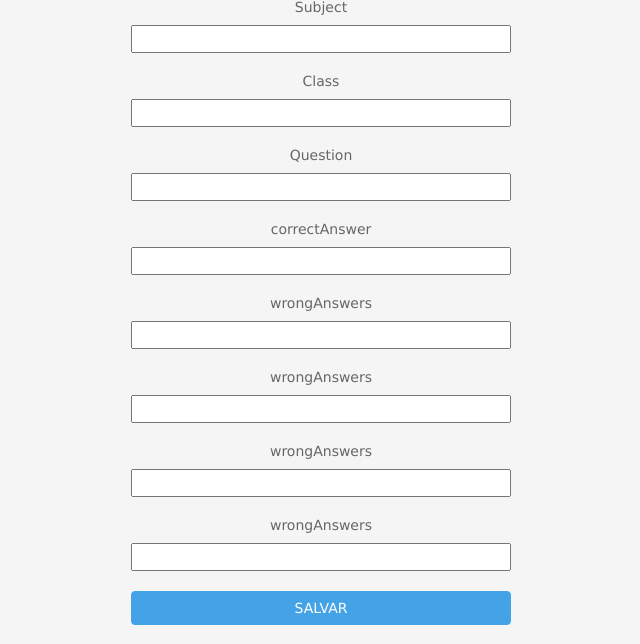
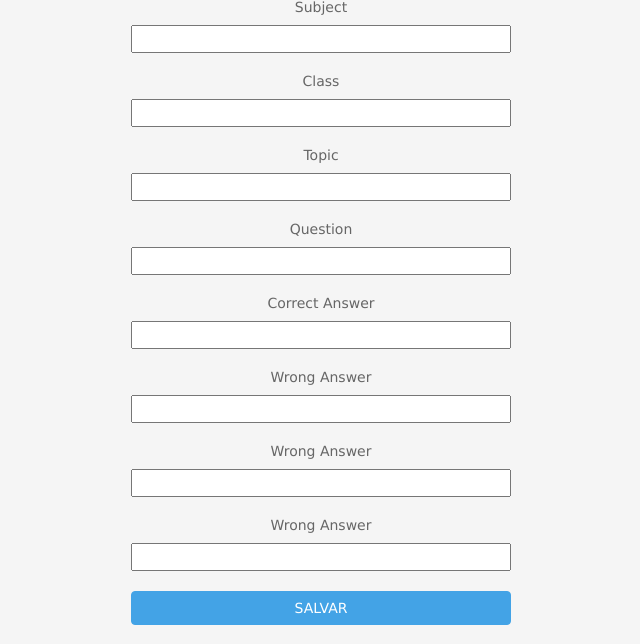
Before and after one commit to farneze/Project-Ironhack-FS-Application, a Node server app: page /addnewquestion in a window 1280 px wide. Shown: the part 143-787 px from the top of the page, without its empty margins (319-959 px from the left). Run offline with Node 20, Linux system fonts and the light colour scheme; some libraries are stand-ins or nearby versions.

Commit message:
Questions system can add questions now

```diff
--- a/routes/index.routes.js
+++ b/routes/index.routes.js
@@ -8,7 +8,7 @@ const passport = require("passport");
 // Importar model de usuario
 const User = require("../models/User.model");
 const Subject = require("../models/Subjects.model");
-const QuestionModel = require("../models/Question.model");
+const Question = require("../models/Question.model");
 // const User = require("../models/User.model");
 
 /* GET home page */
@@ -131,12 +131,17 @@ router.get("/addnewquestion", (req, res) => {
 });
 
 router.post("/addnewquestion", async (req, res) => {
-  const {topicId, question,correctAnswer, wrongAnswer} = req.body
-
+  let {subject, classs, topic, question, correctAnswer, ...wrongAnswer} = req.body
+  console.log(subject)
+  console.log(classs)
+  console.log(topic)
+  console.log(question)
+  console.log(correctAnswer)
+  console.log(wrongAnswer)
+  wrongAnswer = wrongAnswer.wrongAnswer
   try {
-
-    const newQuestion = await QuestionModel.create({
-      topicId,
+    const newQuestion = await Question.create({
+      topic,
       question,
       correctAnswer,
       wrongAnswer
@@ -144,7 +149,7 @@ router.post("/addnewquestion", async (req, res) => {
 
     // Redireciona para o formulario novamente
     // res.redirect("/signup");
-    res.redirect(307, "/login");
+    // res.redirect(307, "/login");
 
     console.log(result);
   } catch(err) {
--- a/views/addQuestion.hbs
+++ b/views/addQuestion.hbs
@@ -6,53 +6,54 @@ necessárias e enviará como metodo "post" para o indexRoutes --}}
 
 <form action="/addnewquestion" method="POST">
   <label>Subject</label>
-  <input type="text" name="Subject">
+  <input type="text" name="subject">
   {{!-- Mensagem de erro para validacao do formulario --}}
   {{#if subject}}
   {{> errorPartial subject}}
   {{/if}}
   <label>Class</label>
-  <input type="text" name="Class">
-  {{#if class}}
-  {{> errorPartial class}}
+  <input type="text" name="classs">
+  {{#if classs}}
+  {{> errorPartial classs}}
+  {{/if}}
+
+  <label>Topic</label>
+  <input type="text" name="topic">
+  {{#if topic}}
+  {{> errorPartial topic}}
   {{/if}}
 
   <label>Question</label>
-  <input type="text" name="Question" rows="4" cols="50">
+  <input type="text" name="question" rows="4" cols="50">
   {{#if question}}
   {{> errorPartial question}}
   {{/if}}
 
-  <label>correctAnswer</label>
-  <input type="text" name="Correct Answer" rows="4" cols="50">
+  <label>Correct Answer</label>
+  <input type="text" name="correctAnswer" rows="4" cols="50">
   {{#if correctAnswer}}
   {{> errorPartial correctAnswer}}
   {{/if}}
 
 
-  <label> wrongAnswers</label>
-  <input type="text" name=" Wrong Answers" rows="4" cols="50">
+  <label>Wrong Answer</label>
+  <input type="text" name="wrongAnswer" rows="4" cols="50">
   {{#if  wrongAnswers}}
   {{> errorPartial  wrongAnswers}}
   {{/if}}
 
-  <label> wrongAnswers</label>
-  <input type="text" name=" Wrong Answers" rows="4" cols="50">
+  <label>Wrong Answer</label>
+  <input type="text" name="wrongAnswer" rows="4" cols="50">
   {{#if  wrongAnswers}}
   {{> errorPartial  wrongAnswers}}
   {{/if}}
 
-  <label> wrongAnswers</label>
-  <input type="text" name=" Wrong Answers" rows="4" cols="50">
+  <label>Wrong Answer</label>
+  <input type="text" name="wrongAnswer" rows="4" cols="50">
   {{#if  wrongAnswers}}
   {{> errorPartial  wrongAnswers}}
   {{/if}}
 
-  <label> wrongAnswers</label>
-  <input type="text" name=" Wrong Answers" rows="4" cols="50">
-  {{#if  wrongAnswers}}
-  {{> errorPartial  wrongAnswers}}
-  {{/if}}
 
   <button type="submit">Salvar</button>
   {{#if errorMessage}}
```
Also changed, not shown: models/Question.model.js (+4 -3 lines).
